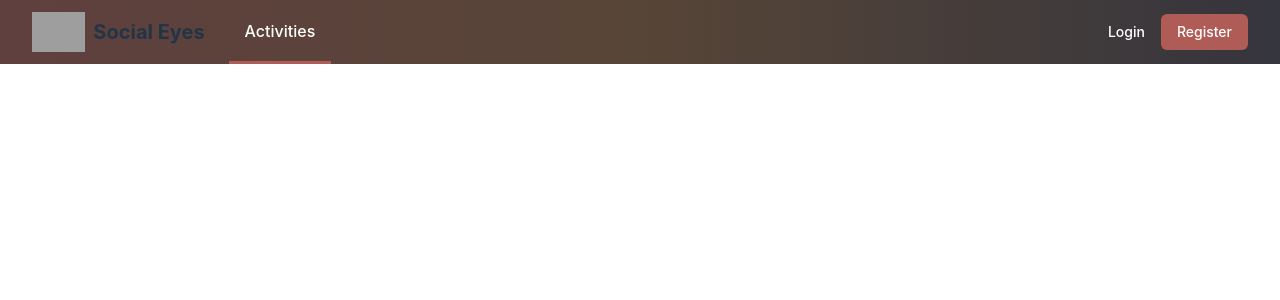
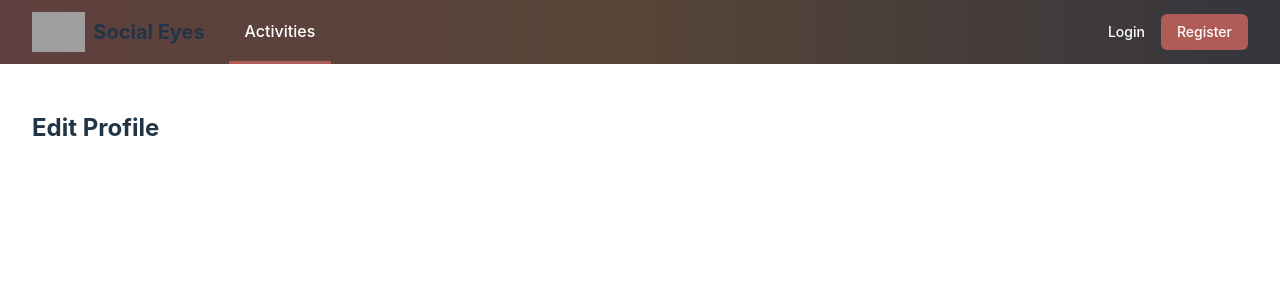
Before and after one commit to tadasmak/socialize_project_frontend, a React (Vite) app: page /participants/me/edit in a window 1280 px wide. Shown: the top 300 px of the page. Built offline with nearby package versions, Linux system fonts and the light colour scheme; grey boxes are pictures that could not be loaded.

Commit message:
Add Edit Profile page

```diff
--- a/src/App.tsx
+++ b/src/App.tsx
@@ -10,6 +10,7 @@ import ActivityFeed from './pages/ActivityFeed';
 import Activity from './pages/Activity';
 import ActivityCreation from './pages/ActivityCreate/ActivityCreate';
 import Profile from './pages/Profile';
+import EditProfile from './pages/EditProfile';
 import Participant from './pages/Participant';
 
 import Register from './pages/Register';
@@ -34,6 +35,7 @@ const App = () => {
             <Route path="/participants/register" element={<Register />} />
             <Route path="/participants/login" element={<Login />} />
             <Route path="/participants/me" element={<Profile />} />
+            <Route path="/participants/me/edit" element={<EditProfile />} />
             <Route path="/participants/:username" element={<Participant />} />
           </Routes>
         </main>
--- /dev/null
+++ b/src/pages/EditProfile.tsx
@@ -0,0 +1,5 @@
+const EditProfile = ()  => {
+    return <h1 className="text-2xl font-bold">Edit Profile</h1>;
+};
+
+export default EditProfile;
```
